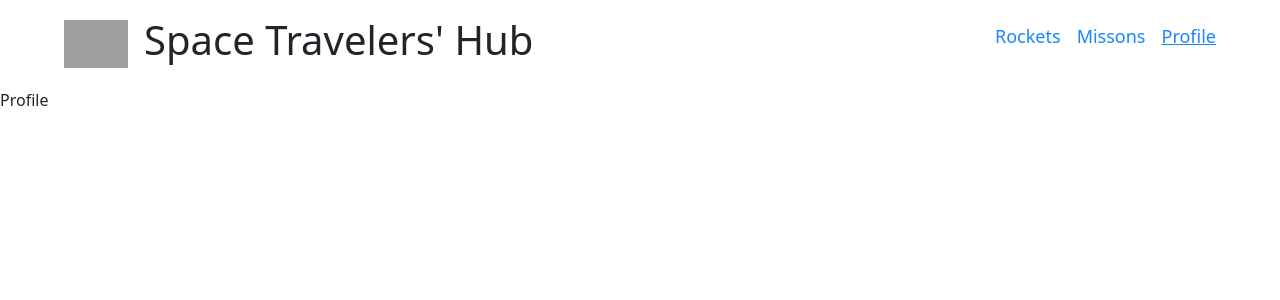
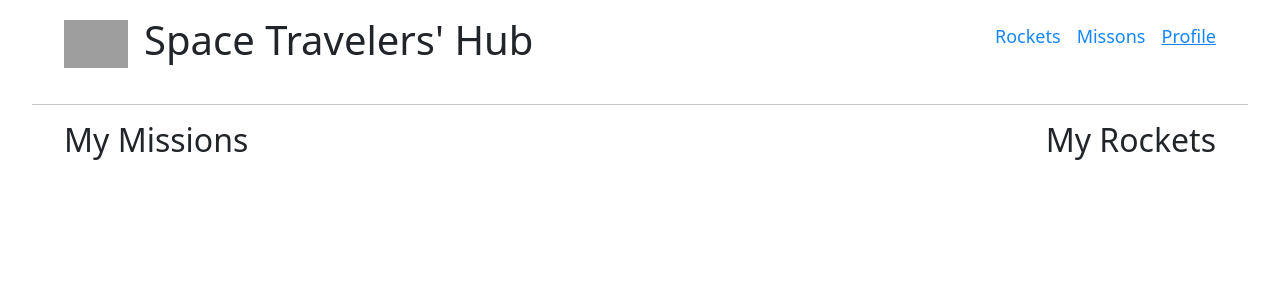
Before and after one commit to Bifabig/space-travelers-hub-react-redux, a React (Create React App) app: page /profile in a window 1280 px wide. Shown: the top 300 px of the page. Built offline with nearby package versions, Linux system fonts and the light colour scheme; grey boxes are pictures that could not be loaded.

Commit message:
show reserved missions inside profile

```diff
--- a/src/routes/Profile.jsx
+++ b/src/routes/Profile.jsx
@@ -1,7 +1,36 @@
-import React from 'react';
+import { useSelector } from 'react-redux';
+import ListGroup from 'react-bootstrap/ListGroup';
+import styles from '../styles/Profile.module.css';
 
-const Profile = () => (
-  <div>Profile</div>
-);
+const Profile = () => {
+  const { missions, isLoading, error } = useSelector((state) => state.missions);
+
+  if (isLoading) <div>Loading</div>;
+
+  if (error) <h2>Something went wrong</h2>;
+
+  return (
+    <div className={styles.wrapper}>
+      <hr />
+      <div className={styles.profile}>
+        <div className={styles.missions}>
+          <h2>My Missions</h2>
+          <ListGroup>
+            {missions.map((mission) => (mission.reserved ? (
+              <ListGroup.Item key={mission.mission_id} className={styles.listItem}>
+                {mission.mission_name}
+              </ListGroup.Item>
+            ) : (
+              ''
+            )))}
+          </ListGroup>
+        </div>
+        <div>
+          <h2>My Rockets</h2>
+        </div>
+      </div>
+    </div>
+  );
+};
 
 export default Profile;
```
